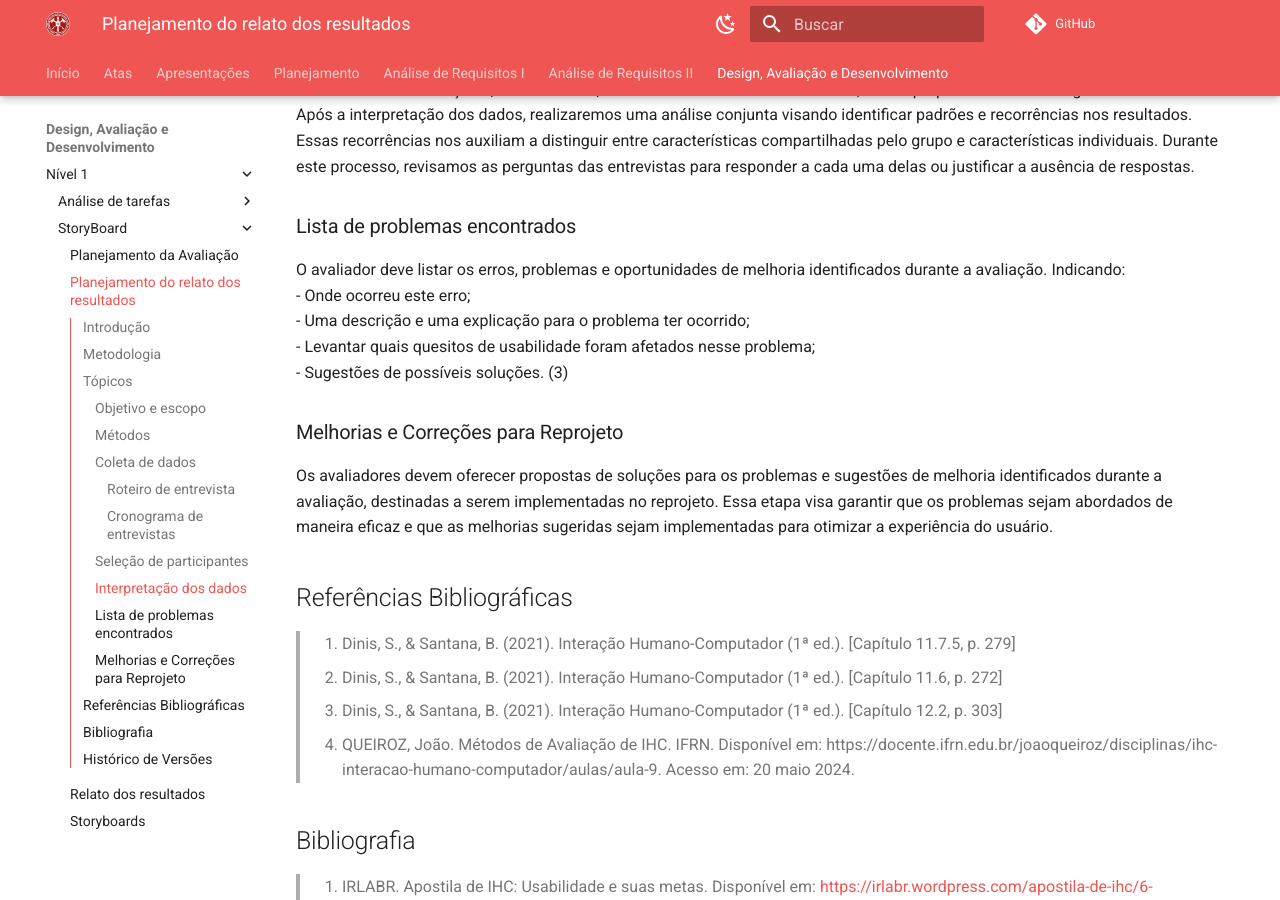
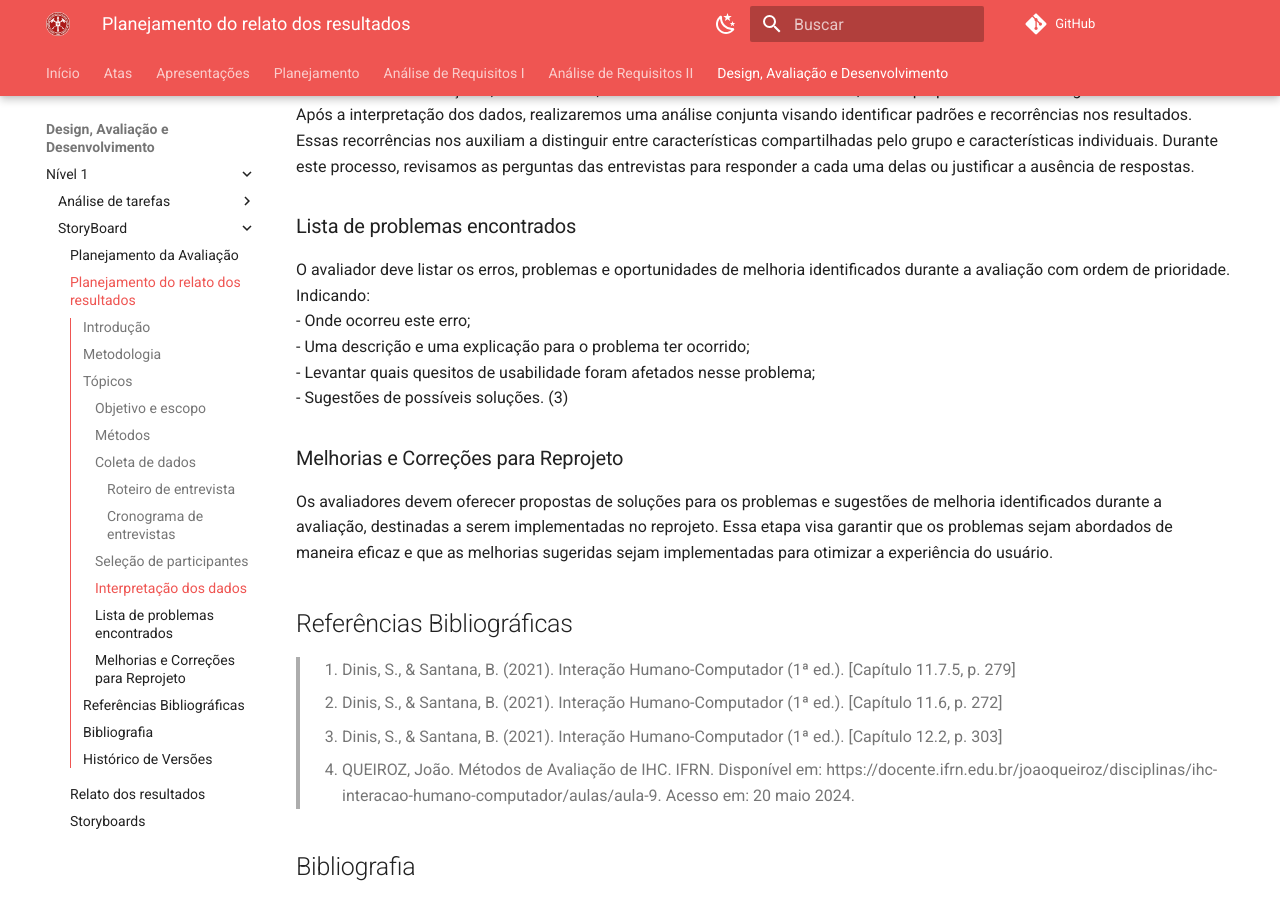
Before and after one commit to Interacao-Humano-Computador/2024.1-CBMERJ, an MkDocs documentation site: the page built from docs/design_avaliacao_desenvolvimento/nivel_1/story_board/planejamento_relato_resultados.md, in a window 1280 px wide and 900 px high, scrolled down 2327 px. Built offline with MkDocs 1.6.1 and Material for MkDocs 9.7.7, drawn with Linux system fonts in a browser that asks for light colours; comment, search, counter and statistics services are not loaded.

Commit message:
Update planejamento_relato_resultados.md

```diff
--- a/docs/design_avaliacao_desenvolvimento/nivel_1/story_board/planejamento_relato_resultados.md
+++ b/docs/design_avaliacao_desenvolvimento/nivel_1/story_board/planejamento_relato_resultados.md
@@ -78,7 +78,7 @@ Nesta etapa, os dados coletados dos participantes serão analisados individualme
 Após a interpretação dos dados, realizaremos uma análise conjunta visando identificar padrões e recorrências nos resultados. Essas recorrências nos auxiliam a distinguir entre características compartilhadas pelo grupo e características individuais. Durante este processo, revisamos as perguntas das entrevistas para responder a cada uma delas ou justificar a ausência de respostas.
 
 ### Lista de problemas encontrados
-O avaliador deve listar os erros, problemas e oportunidades de melhoria identificados durante a avaliação. Indicando:<br>
+O avaliador deve listar os erros, problemas e oportunidades de melhoria identificados durante a avaliação com ordem de prioridade. Indicando:<br>
 - Onde ocorreu este erro;<br>
 - Uma descrição e uma explicação para o problema ter ocorrido;<br>
 - Levantar quais quesitos de usabilidade foram afetados nesse problema;<br>
```
